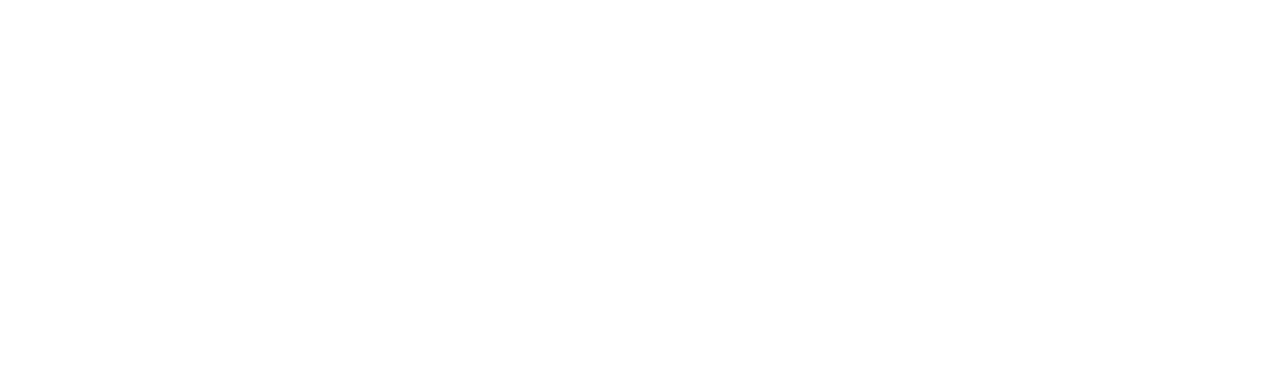
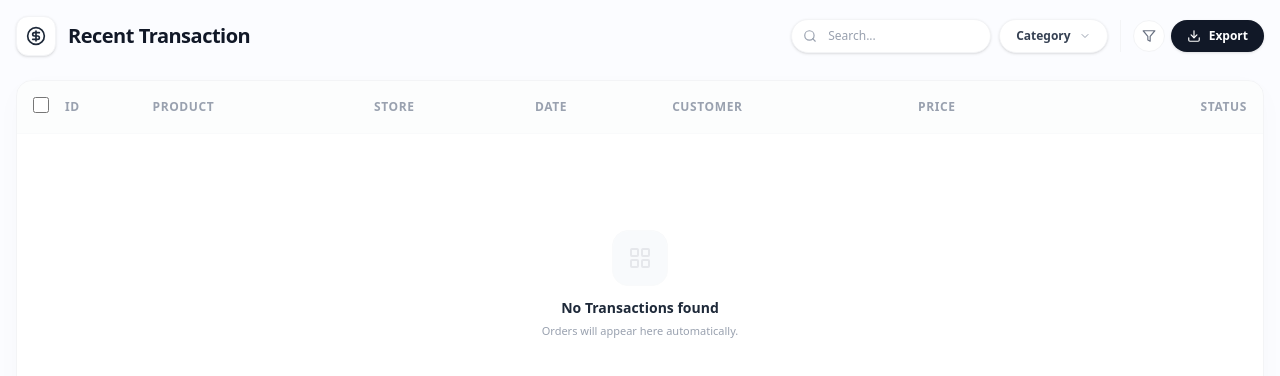
Before and after one commit to 4bjith/GroupProject-OnlineStore, a React (Vite) app in the folder Frontend-main/: page /transaction in a window 1280 px wide. Before the commit this address had no page. Shown: the top 376 px of the page. Built offline with nearby package versions, Linux system fonts and the light colour scheme.

Commit message:
created new component transaction

```diff
--- a/Frontend-main/src/Router.jsx
+++ b/Frontend-main/src/Router.jsx
@@ -15,6 +15,7 @@
 import { ToastContainer } from "react-toastify";
 import Settings from "./pages/Settings";
 import AccountDetails from "./components/AccountDetails";
+import Transaction from "./components/Transaction";
 
 function Router() {
   return (
@@ -26,7 +27,8 @@
         <Route path="/temp" element={<ProductList />} />
 
         <Route path="/settings" element={<Settings/>} />
-        <Route path="account/details" element={<AccountDetails />} />
+        <Route path="/account/details" element={<AccountDetails />} />
+        <Route path="/transaction" element={<Transaction />} />
 
         <Route path="/dashboard" element={<Dashboard />}>
           <Route path="products" element={<ProductList />} />
--- /dev/null
+++ b/Frontend-main/src/components/Transaction.jsx
@@ -0,0 +1,134 @@
+import React, { useState } from 'react';
+import {
+    FiSearch,
+    FiFilter,
+    FiMoreHorizontal,
+    FiDownload,
+    FiChevronDown,
+} from 'react-icons/fi';
+import { LuLayoutGrid, LuCircleDollarSign } from "react-icons/lu";
+
+const Transaction = () => {
+    // Empty array as per user request (no default entries in DB)
+    const [transactions, setTransactions] = useState([]);
+    const [searchTerm, setSearchTerm] = useState('');
+
+    // Status badge styles for later use
+    const statusStyles = {
+        Completed: "bg-[#f0f9f1] text-[#2d7a43] border border-[#dcfce7]",
+        Cancelled: "bg-[#fff7ed] text-[#c2410c] border border-[#ffedd5]",
+        Pending: "bg-[#eff6ff] text-[#1d4ed8] border border-[#dbeafe]",
+    };
+
+    return (
+        <div className="p-4 bg-[#fbfcff] min-h-screen font-sans selection:bg-black selection:text-white">
+            {/* Header Section - Forced into one row */}
+            <div className="flex flex-row items-center justify-between gap-3 mb-6">
+                <div className="flex items-center gap-3">
+                    <div className="w-10 h-10 flex items-center justify-center bg-white rounded-xl border border-gray-100 shadow-sm">
+                        <LuCircleDollarSign className="text-xl text-gray-800" />
+                    </div>
+                    <h1 className="text-xl font-bold text-[#111827] tracking-tight hidden sm:block">Recent Transaction</h1>
+                </div>
+
+                <div className="flex items-center gap-2 flex-grow justify-end">
+                    {/* Search Box - More compact */}
+                    <div className="relative group max-w-[200px] flex-grow">
+                        <div className="absolute left-3 top-1/2 -translate-y-1/2 flex items-center justify-center pointer-events-none">
+                            <FiSearch className="text-gray-400 text-sm group-focus-within:text-black" />
+                        </div>
+                        <input
+                            type="text"
+                            placeholder="Search..."
+                            className="w-full pl-9 pr-4 py-2 bg-white border border-gray-100 rounded-full text-xs focus:outline-none focus:ring-2 focus:ring-black/5 focus:border-gray-200 transition-all shadow-sm placeholder:text-gray-400 font-medium"
+                            value={searchTerm}
+                            onChange={(e) => setSearchTerm(e.target.value)}
+                        />
+                    </div>
+
+                    {/* Category Dropdown - More compact */}
+                    <button className="hidden lg:flex items-center gap-2 px-4 py-2 bg-white border border-gray-100 rounded-full text-xs font-semibold text-gray-700 hover:bg-gray-50 transition-all shadow-sm">
+                        Category <FiChevronDown className="text-gray-400" />
+                    </button>
+
+                    {/* Action Buttons - Scaled down */}
+                    <div className="flex items-center gap-1.5 border-l border-gray-100 pl-3 ml-1">
+                        <button title="Filter" className="w-8 h-8 flex items-center justify-center bg-white border border-gray-100 rounded-full text-gray-500 hover:bg-gray-50 transition-all active:scale-90">
+                            <FiFilter className="text-sm" />
+                        </button>
+                        <button className="flex items-center gap-2 px-4 py-2 bg-[#111827] text-white rounded-full text-xs font-bold hover:bg-black transition-all shadow-sm active:scale-95">
+                            <FiDownload className="text-sm" /> <span className="hidden sm:inline">Export</span>
+                        </button>
+                    </div>
+                </div>
+            </div>
+
+            {/* Table Section - Optimized for width without horizontal scrolling */}
+            <div className="bg-white rounded-2xl border border-gray-100 shadow-[0_8px_30px_rgb(0,0,0,0.02)] overflow-hidden">
+                <div className="w-full">
+                    <table className="w-full text-left border-collapse table-auto text-xs">
+                        <thead>
+                            <tr className="border-b border-gray-50 bg-[#fafbfc]/50">
+                                <th className="pl-4 pr-2 py-4 w-10 text-center">
+                                    <input type="checkbox" className="w-4 h-4 rounded border-gray-200 text-black cursor-pointer accent-black" />
+                                </th>
+                                <th className="px-2 py-4 font-bold text-gray-400 uppercase tracking-wider">ID</th>
+                                <th className="px-2 py-4 font-bold text-gray-400 uppercase tracking-wider">Product</th>
+                                <th className="px-2 py-4 font-bold text-gray-400 uppercase tracking-wider">Store</th>
+                                <th className="px-2 py-4 font-bold text-gray-400 uppercase tracking-wider hidden md:table-cell">Date</th>
+                                <th className="px-2 py-4 font-bold text-gray-400 uppercase tracking-wider hidden lg:table-cell">Customer</th>
+                                <th className="px-2 py-4 font-bold text-gray-400 uppercase tracking-wider">Price</th>
+                                <th className="pr-4 pl-2 py-4 font-bold text-gray-400 uppercase tracking-wider text-right">Status</th>
+                            </tr>
+                        </thead>
+                        <tbody className="divide-y divide-gray-50">
+                            {transactions.length === 0 ? (
+                                <tr>
+                                    <td colSpan="8" className="px-6 py-24 text-center bg-white">
+                                        <div className="flex flex-col items-center justify-center gap-3">
+                                            <div className="w-14 h-14 bg-[#f8fafc] rounded-2xl flex items-center justify-center border border-gray-50">
+                                                <LuLayoutGrid className="text-2xl text-gray-200" />
+                                            </div>
+                                            <div className="space-y-1">
+                                                <h3 className="text-sm font-bold text-gray-800">No Transactions found</h3>
+                                                <p className="text-[11px] text-gray-400 font-medium leading-relaxed">Orders will appear here automatically.</p>
+                                            </div>
+                                        </div>
+                                    </td>
+                                </tr>
+                            ) : (
+                                transactions.map((tx) => (
+                                    <tr key={tx.id} className="group hover:bg-[#fcfdfe] transition-all cursor-pointer">
+                                        <td className="pl-4 pr-2 py-3 text-center">
+                                            <input type="checkbox" className="w-4 h-4 rounded border-gray-200 text-black cursor-pointer accent-black" />
+                                        </td>
+                                        <td className="px-2 py-3 font-semibold text-gray-900">{tx.orderId}</td>
+                                        <td className="px-2 py-3">
+                                            <div className="flex items-center gap-2">
+                                                <div className="w-6 h-6 rounded-md bg-gray-50 border border-gray-100 flex-shrink-0 hidden sm:block" />
+                                                <p className="font-bold text-gray-900 truncate max-w-[80px] sm:max-w-[120px]">{tx.productName}</p>
+                                            </div>
+                                        </td>
+                                        <td className="px-2 py-3 font-medium text-gray-500 italic truncate max-w-[60px] sm:max-w-[100px]">{tx.storeName}</td>
+                                        <td className="px-2 py-3 text-gray-400 hidden md:table-cell whitespace-nowrap">{tx.dateTime}</td>
+                                        <td className="px-2 py-3 hidden lg:table-cell truncate max-w-[100px]">
+                                            <p className="font-bold text-gray-700">{tx.customer}</p>
+                                        </td>
+                                        <td className="px-2 py-3 font-bold text-gray-900">${tx.price}</td>
+                                        <td className="pr-4 pl-2 py-3 text-right">
+                                            <span className={`px-2 py-1 rounded-full text-[10px] font-bold ${statusStyles[tx.status] || ''}`}>
+                                                {tx.status}
+                                            </span>
+                                        </td>
+                                    </tr>
+                                ))
+                            )}
+                        </tbody>
+                    </table>
+                </div>
+            </div>
+        </div>
+    );
+};
+
+export default Transaction;
--- a/Frontend-main/src/pages/Settings.jsx
+++ b/Frontend-main/src/pages/Settings.jsx
@@ -6,6 +6,7 @@
 import authStore from "../AuthStore";
 import Profile from "../components/Profile";
 import AccountDetails from "../components/AccountDetails";
+import Transaction from "../components/Transaction";
 
 /* ================= ICONS & MENU DATA ================= */
 const MENU_ITEMS = [
@@ -30,6 +31,8 @@
         return <Profile />;
       case 'payments':
         return <AccountDetails />;
+      case 'transactions':
+        return <Transaction />;
       default:
         return (
           <div className="flex flex-col items-center justify-center h-64 text-gray-400 bg-white rounded-xl border border-gray-100 p-8 shadow-sm">
```
